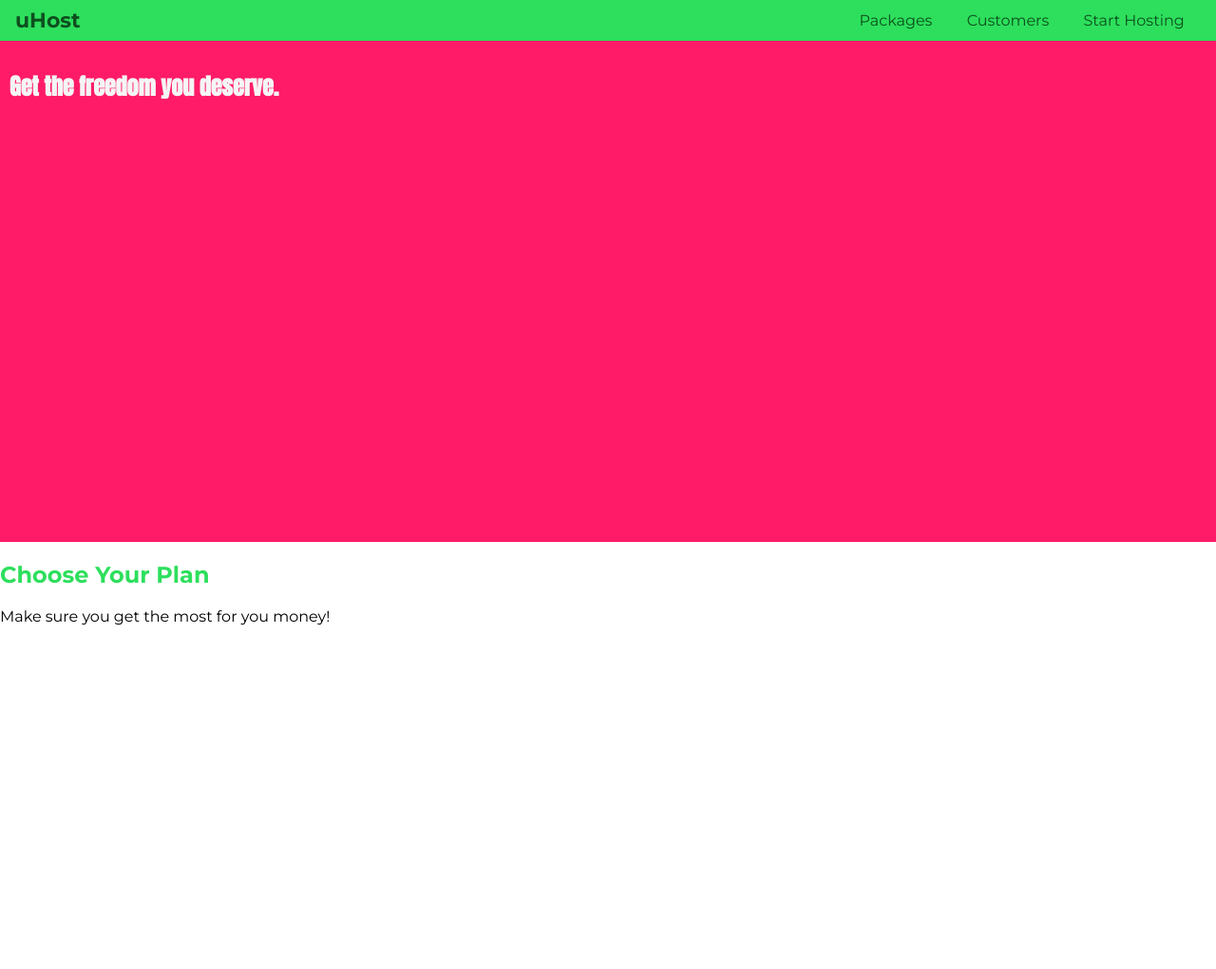
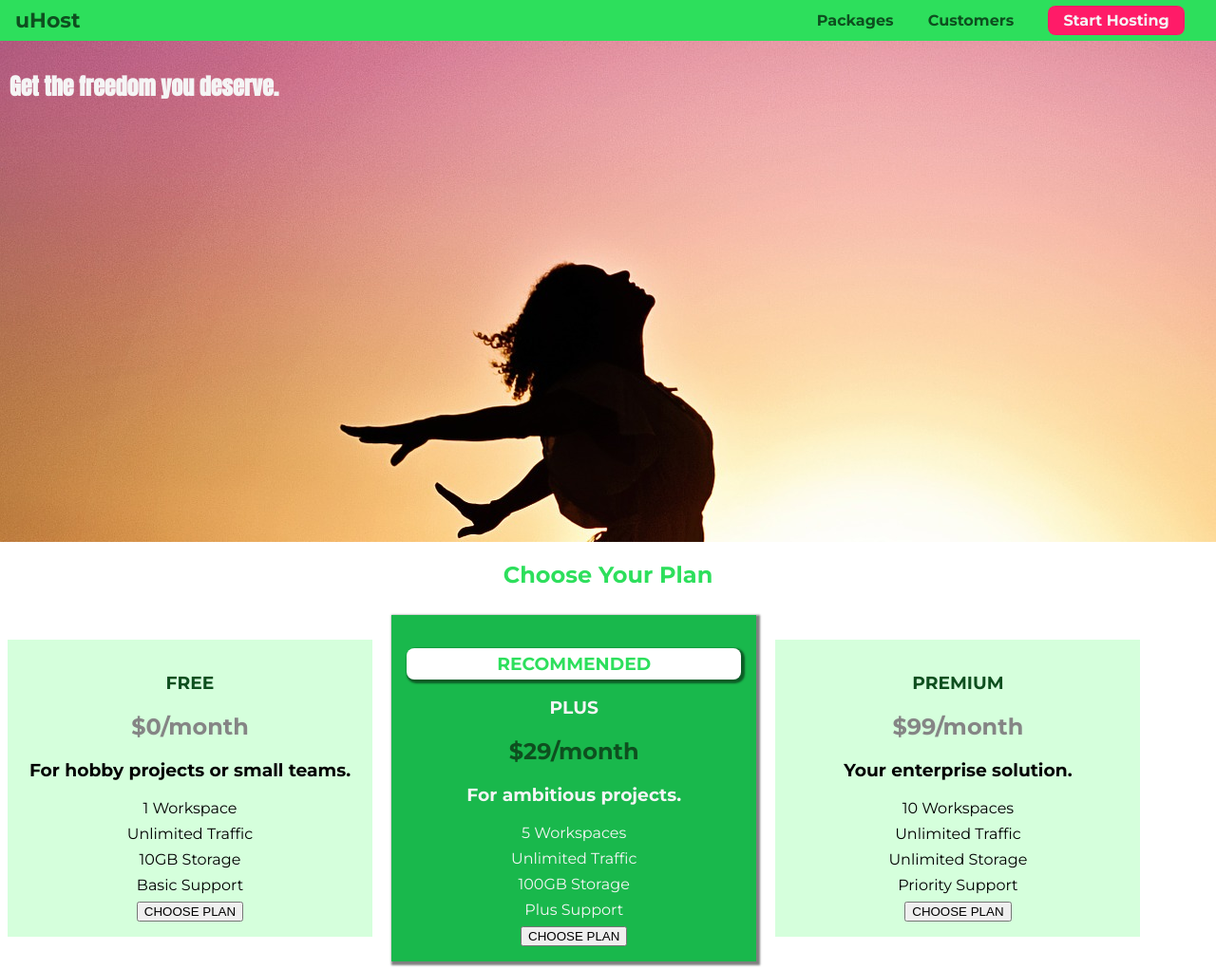
Before and after one commit to jafrasier50/css_project, a plain HTML site: page index.html in a window 1280 px wide. Shown: the whole page at 95% size. Before the commit the page ends 800 px from the top, so only its background shows below. Drawn offline with Linux system fonts and the light colour scheme.

Commit message:
added styled plan divs

```diff
--- a/basics-06-assignment-problem/main.css
+++ /dev/null
@@ -1,31 +0,0 @@
-body {
-  font-family: sans-serif;
-}
-
-h1 {
-  color: purple;
-  font-family: sans-serif;
-}
-
-li {
-  font-family: inherit;
-}
-
-code {
-  font-family: monospace;
-  color: red;
-}
-
-.second-li code {
-  color: green;
-}
-
-li + li {
-  background: black;
-  color: white;
-}
-
-ol li {
-  background: black;
-  color: white;
-}
--- a/index.html
+++ b/index.html
@@ -31,7 +31,7 @@
           <li class="main-nav__item">
             <a href="customers/index.html">Customers</a>
           </li>
-          <li class="main-nav__item">
+          <li class="main-nav__item main-nav__item--cta">
             <a href="start-hosting/index.html">Start Hosting</a>
           </li>
         </ul>
@@ -43,7 +43,51 @@
       </section>
       <section id="plans">
         <h1 class="section-title">Choose Your Plan</h1>
-        <p>Make sure you get the most for you money!</p>
+        <div>
+          <article class="plan">
+            <h1 class="plan__title">FREE</h1>
+            <h2 class="plan__price">$0/month</h2>
+            <h3>For hobby projects or small teams.</h3>
+            <ul class="plan-details">
+              <li class="plan-detail">1 Workspace</li>
+              <li class="plan-detail">Unlimited Traffic</li>
+              <li class="plan-detail">10GB Storage</li>
+              <li class="plan-detail">Basic Support</li>
+            </ul>
+            <div>
+              <button>CHOOSE PLAN</button>
+            </div>
+          </article>
+          <article class="plan plan--highlighted">
+            <h1 class="plan__annotation">RECOMMENDED</h1>
+            <h1 class="plan__title">PLUS</h1>
+            <h2 class="plan__price">$29/month</h2>
+            <h3>For ambitious projects.</h3>
+            <ul class="plan-details">
+              <li class="plan-detail">5 Workspaces</li>
+              <li class="plan-detail">Unlimited Traffic</li>
+              <li class="plan-detail">100GB Storage</li>
+              <li class="plan-detail">Plus Support</li>
+            </ul>
+            <div>
+              <button>CHOOSE PLAN</button>
+            </div>
+          </article>
+          <article class="plan">
+            <h1 class="plan__title">PREMIUM</h1>
+            <h2 class="plan__price">$99/month</h2>
+            <h3>Your enterprise solution.</h3>
+            <ul class="plan-details">
+              <li class="plan-detail">10 Workspaces</li>
+              <li class="plan-detail">Unlimited Traffic</li>
+              <li class="plan-detail">Unlimited Storage</li>
+              <li class="plan-detail">Priority Support</li>
+            </ul>
+            <div>
+              <button>CHOOSE PLAN</button>
+            </div>
+          </article>
+        </div>
       </section>
     </main>
   </body>
--- a/main.css
+++ b/main.css
@@ -8,7 +8,7 @@ body {
 }
 
 #product-overview {
-  background: #ff1b68;
+  background: url("freedom.jpg");
   width: 100%;
   height: 528px;
   padding: 10px;
@@ -17,11 +17,59 @@ body {
 
 .section-title {
   color: #2ddf5c;
+  text-align: center;
 }
 
 #product-overview h1 {
   color: whitesmoke;
   font-family: "Anton", sans-serif;
+}
+
+.plan {
+  background: #d5ffdc;
+  text-align: center;
+  padding: 16px;
+  margin: 8px;
+  display: inline-block;
+  width: 30%;
+  vertical-align: middle;
+}
+
+.plan--highlighted {
+  background: #19b84c;
+  color: whitesmoke;
+  box-shadow: 2px 2px 2px 2px rgba(0, 0, 0, 0.5);
+}
+
+.plan__annotation {
+  background: white;
+  box-shadow: 2px 2px 2px 2px rgba(0, 0, 0, 0.5);
+  border-radius: 8px;
+  color: #2ddf5c;
+  padding: 5px;
+}
+.plan__title {
+  color: #0e4f1f;
+}
+
+.plan__price {
+  color: #858585;
+}
+.plan--highlighted .plan__title {
+  color: whitesmoke;
+}
+.plan--highlighted .plan__price {
+  color: #0e4f1f;
+}
+
+.plan-details {
+  padding: 0;
+  list-style: none;
+  margin: 0;
+}
+
+.plan-detail {
+  margin: 8px 0;
 }
 
 .main-header {
@@ -61,4 +109,25 @@ body {
 .main-nav__item a {
   text-decoration: none;
   color: #0e4f1f;
+  font-weight: bold;
+  padding: 3px 0;
 }
+
+.main-nav__item a:hover,
+.main-nav__item a:active {
+  color: white;
+  border-bottom: 5px solid white;
+}
+.main-nav__item--cta a {
+  color: whitesmoke;
+  background-color: #ff1b68;
+  padding: 6px 16px;
+  border-radius: 8px;
+}
+
+.main-nav__item--cta a:hover,
+.main-nav__item--cta a:active {
+  color: #ff1b68;
+  background: white;
+  border: none;
+}
```
Also changed, not shown: basics-06-assignment-problem/index.html (deleted, +0 -49 lines), diving-deeper-06-assignment-problem/index.html (added, +40 -0 lines), diving-deeper-06-assignment-problem/main.css (added, +18 -0 lines), basics-06-assignment-problem/instructions.txt (deleted), diving-deeper-06-assignment-problem/instructions.txt (added), freedom.jpg (added).
